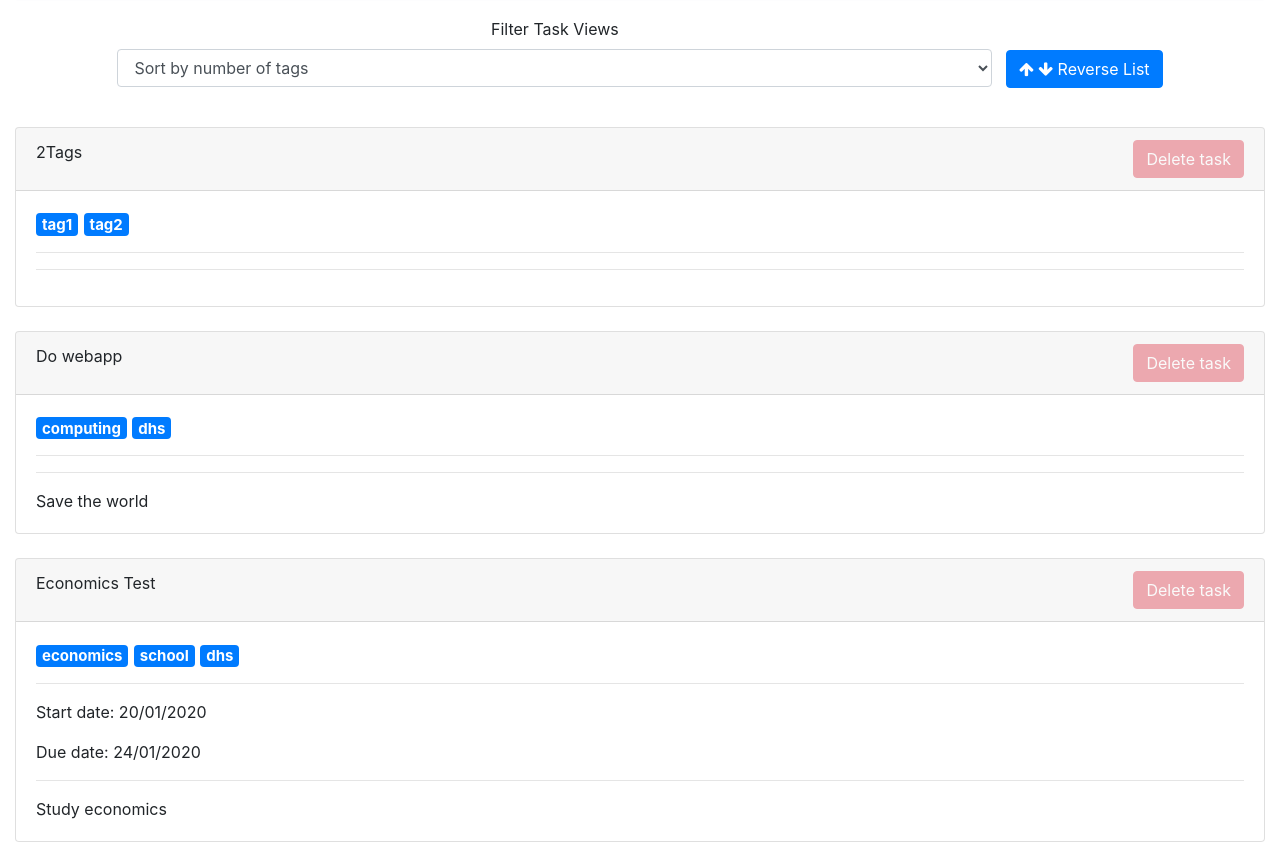
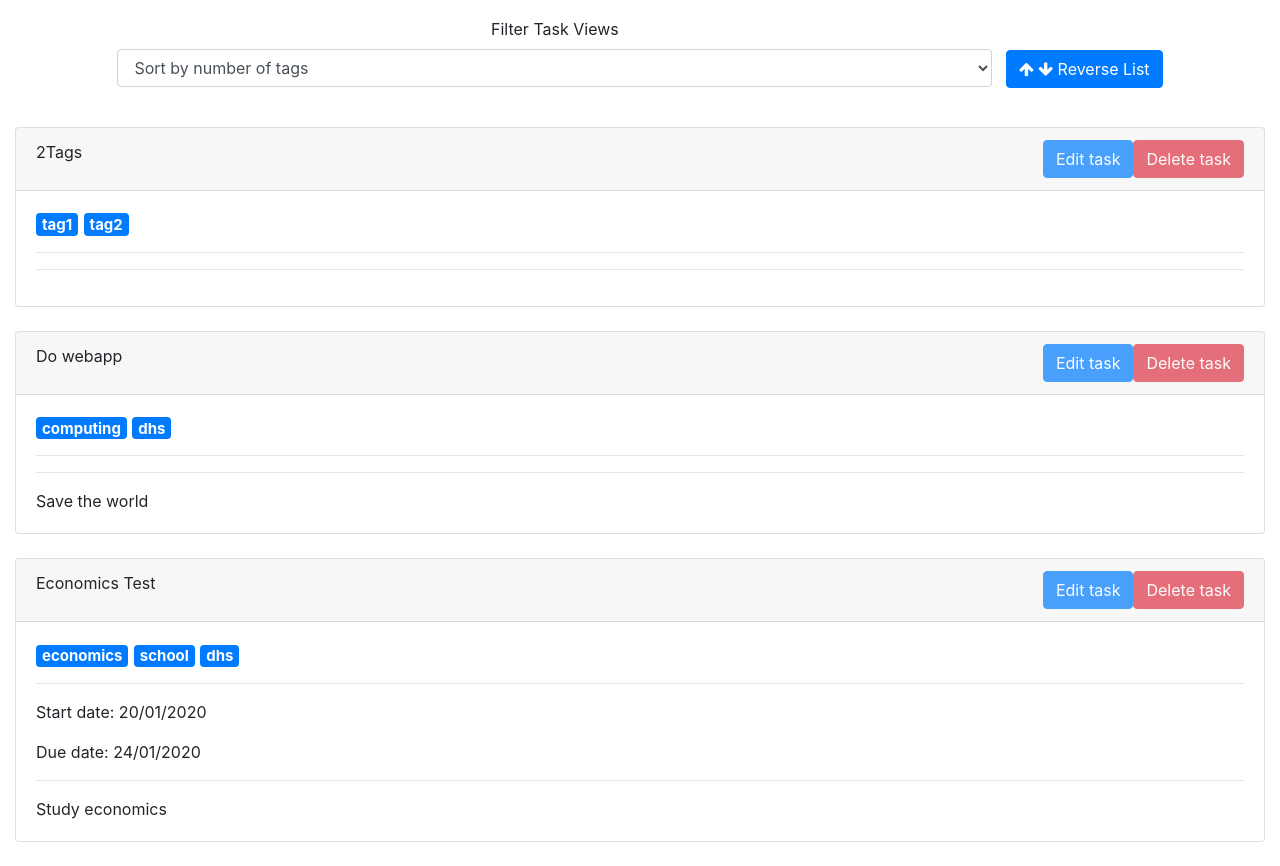
Before and after one commit to EmilyOng/ToDo, a Flask app: page /todo in a window 1280 px wide. Shown: the part 430-1296 px from the top of the page. Run offline with Flask 2, Linux system fonts and the light colour scheme; a user stored in the database is signed in; data comes from the database, SQL or seed files in the repository; some libraries are stand-ins or nearby versions.

Commit message:
Added edit_task button

```diff
--- a/templates/todo.html
+++ b/templates/todo.html
@@ -51,14 +51,11 @@
     </form>
   </div>
   &nbsp
-  <!-- <form id="reverse_filter_form" method="post" style="display:inline-block;"> -->
-    <!-- <input style="display:none;" name="filter_views" id="filter_type"> -->
     <button name="reverse_filter" onclick="filter_reverse();" class="btn btn-primary" style="display:inline-block">
       <i class="fa fa-arrow-up" aria-hidden="true"></i>
       <i class="fa fa-arrow-down" aria-hidden="true"></i>
       Reverse List
     </button>
-  <!-- </form> -->
 </center>
 
 <!-- Modal form to create tasks -->
@@ -125,9 +122,14 @@
   <div class="card">
       <div class="card-header">
           {{todos[x]["Title"]}}
-              <button type="button" style="float:right; opacity:40%;"
+              <button type="button" style="float:right; opacity:70%;"
                       class="btn btn-danger" data-toggle="modal" data-target="#delete_task_modal">
                   Delete task
+              </button>
+
+              <button type="button" style="float:right; opacity:70%;"
+                      class="btn btn-primary" data-toggle="modal" data-target="#edit_task_modal">
+                  Edit task
               </button>
               <div class="modal fade" id="delete_task_modal" tabindex="-1" role="dialog" aria-labelledby="delete_task_modal" aria-hidden="true">
                   <div class="modal-dialog" role="document">
```
